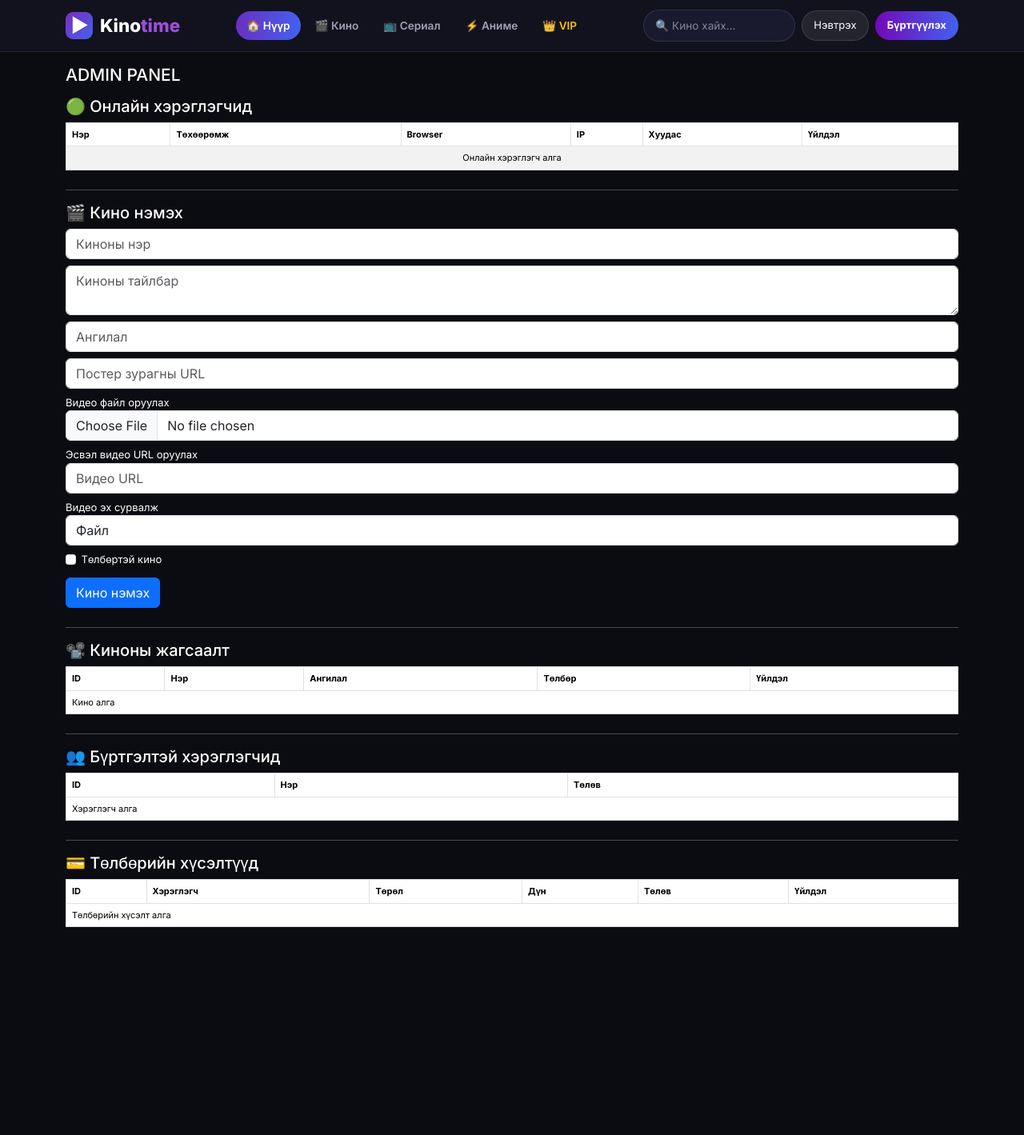
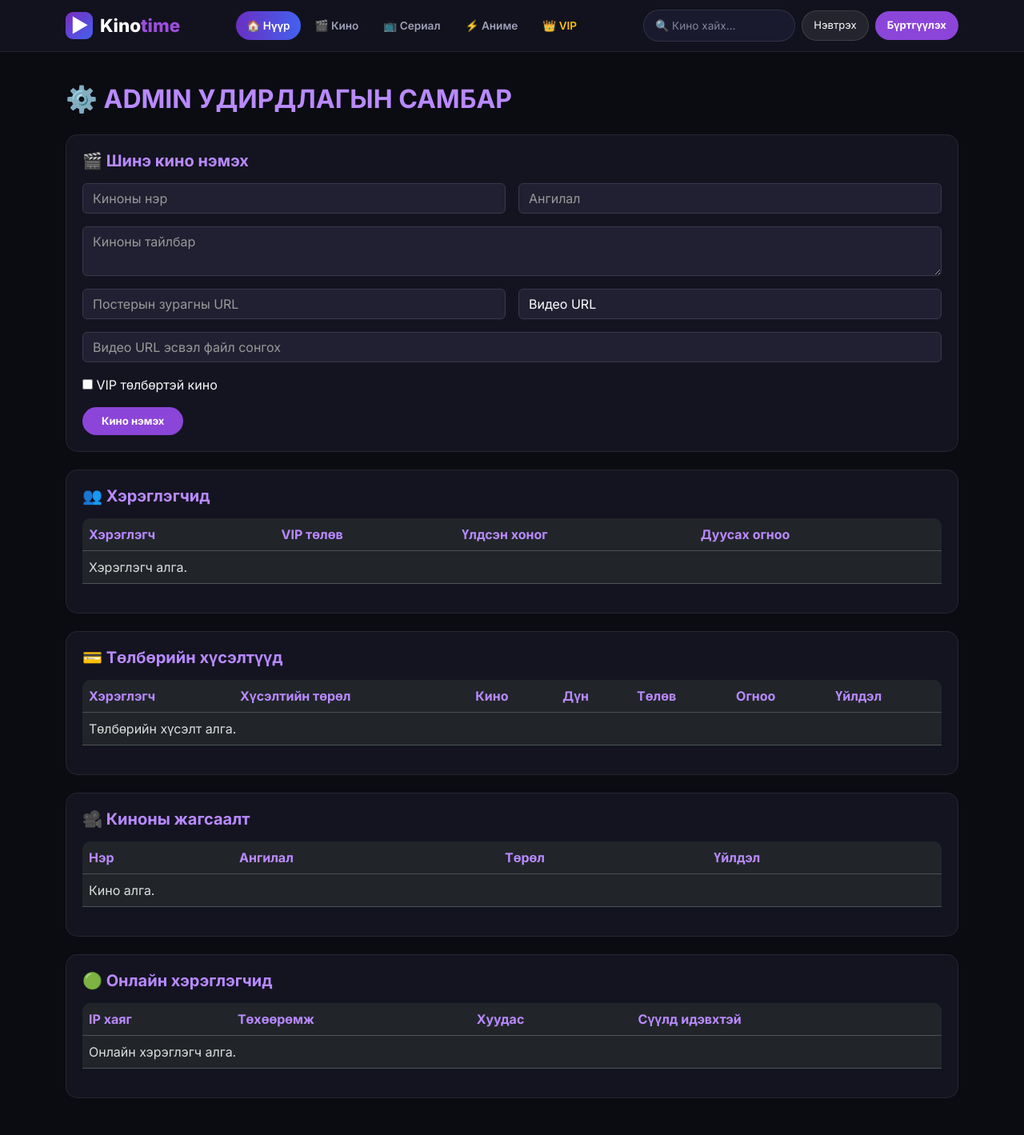
Before and after one commit to drbattvshig99-afk/KinoTime, a Flask app: template templates/admin.html in a window 1280 px wide. Shown: the whole page at 80% size. Before the commit the page ends 1159 px from the top, so only its background shows below. Run offline with Flask 3, Linux system fonts and the light colour scheme; the template is opened without the code that fills it, so the values that code supplies are empty; data comes from the database, SQL or seed files in the repository.

Commit message:
Update admin.html

```diff
--- a/templates/admin.html
+++ b/templates/admin.html
@@ -1,334 +1,259 @@
 {% extends "base.html" %}
+{% block content %}
 
-{% block content %}
 <style>
-.admin-wrap {
-    font-size: 13px;
+.admin-card {
+    background: #141421;
+    border: 1px solid rgba(255,255,255,.08);
+    border-radius: 15px;
+    padding: 20px;
+    margin-bottom: 22px;
 }
-.admin-wrap h2 {
-    font-size: 21px;
-    margin-bottom: 14px;
+.admin-title { color: #b98aff; font-weight: 700; }
+.table { color: #eee; vertical-align: middle; }
+.table th { color: #b98aff; white-space: nowrap; }
+.table td { color: #ddd; }
+.form-control, .form-select {
+    background: #202032;
+    color: white;
+    border: 1px solid #39394f;
 }
-.admin-section {
-    margin-bottom: 24px;
+.form-control:focus, .form-select:focus {
+    background: #202032;
+    color: white;
+    border-color: #a855f7;
+    box-shadow: none;
 }
-.admin-table-wrap {
-    width: 100%;
-    overflow-x: auto;
-    -webkit-overflow-scrolling: touch;
+.form-control::placeholder { color: #999; }
+.btn-purple {
+    background: #8b45d9;
+    color: white;
+    border: 0;
 }
-.admin-table {
-    width: 100%;
-    font-size: 11px;
-    white-space: nowrap;
-    margin-bottom: 0;
-}
-.admin-table th,
-.admin-table td {
-    padding: 6px 7px !important;
-    vertical-align: middle;
-}
-.admin-table th {
-    font-size: 11px;
-}
-.admin-table .btn {
-    font-size: 10px;
-    padding: 3px 6px;
-}
-.status-online {
-    color: #198754;
-    font-weight: bold;
-}
-.guest-name {
-    color: #888;
-}
-.admin-card {
-    padding: 12px;
-    border-radius: 8px;
-    margin-bottom: 12px;
-}
-.admin-form {
-    margin-bottom: 12px;
-}
-.admin-form input,
-.admin-form select,
-.admin-form textarea {
-    margin-bottom: 8px;
-}
-@media(max-width:600px) {
-    .admin-wrap {
-        padding-left: 5px;
-        padding-right: 5px;
-    }
-    .admin-table {
-        font-size: 10px;
-    }
-    .admin-table th,
-    .admin-table td {
-        padding: 5px !important;
-    }
-}
+.btn-purple:hover { background: #7132b8; color: white; }
+.table-responsive { border-radius: 10px; }
 </style>
 
-<div class="container admin-wrap">
+<div class="container py-4">
 
-    <h2>ADMIN PANEL</h2>
+    <h2 class="admin-title mb-4">⚙️ ADMIN УДИРДЛАГЫН САМБАР</h2>
 
     {% with messages = get_flashed_messages() %}
-      {% if messages %}
+    {% if messages %}
         {% for message in messages %}
-          <div class="alert alert-info">{{ message }}</div>
+        <div class="alert alert-info">{{ message }}</div>
         {% endfor %}
-      {% endif %}
+    {% endif %}
     {% endwith %}
 
-    <!-- ОНЛАЙН ХЭРЭГЛЭГЧИД -->
-    <div class="admin-section">
-        <h5>🟢 Онлайн хэрэглэгчид</h5>
-        <div class="table-responsive admin-table-wrap">
-            <table class="table table-bordered table-striped admin-table">
+    <div class="admin-card">
+        <h5 class="admin-title mb-3">🎬 Шинэ кино нэмэх</h5>
+
+        <form method="POST" action="{{ url_for('add_movie') }}" enctype="multipart/form-data">
+            <div class="row g-3">
+                <div class="col-md-6">
+                    <input class="form-control" name="title" placeholder="Киноны нэр" required>
+                </div>
+
+                <div class="col-md-6">
+                    <input class="form-control" name="category" placeholder="Ангилал">
+                </div>
+
+                <div class="col-md-12">
+                    <textarea class="form-control" name="description" placeholder="Киноны тайлбар"></textarea>
+                </div>
+
+                <div class="col-md-6">
+                    <input class="form-control" name="poster" placeholder="Постерын зурагны URL">
+                </div>
+
+                <div class="col-md-6">
+                    <select class="form-select" name="source_type">
+                        <option value="url">Видео URL</option>
+                        <option value="file">Видео файл</option>
+                    </select>
+                </div>
+
+                <div class="col-md-12">
+                    <input class="form-control" name="source" placeholder="Видео URL эсвэл файл сонгох">
+                </div>
+
+                <div class="col-md-12">
+                    <label class="text-light">
+                        <input type="checkbox" name="paid" value="1">
+                        VIP төлбөртэй кино
+                    </label>
+                </div>
+
+                <div class="col-12">
+                    <button class="btn btn-purple px-4" type="submit">Кино нэмэх</button>
+                </div>
+            </div>
+        </form>
+    </div>
+
+    <div class="admin-card">
+        <h5 class="admin-title mb-3">👥 Хэрэглэгчид</h5>
+
+        <div class="table-responsive">
+            <table class="table table-dark table-hover">
                 <thead>
                     <tr>
-                        <th>Нэр</th>
-                        <th>Төхөөрөмж</th>
-                        <th>Browser</th>
-                        <th>IP</th>
-                        <th>Хуудас</th>
-                        <th>Үйлдэл</th>
+                        <th>Хэрэглэгч</th>
+                        <th>VIP төлөв</th>
+                        <th>Үлдсэн хоног</th>
+                        <th>Дуусах огноо</th>
                     </tr>
                 </thead>
                 <tbody>
-                {% for v in visitors %}
+                {% for user in users %}
                     <tr>
+                        <td>{{ user.username }}</td>
                         <td>
-                            {% if v.username %}
-                                <strong>{{ v.username }}</strong>
+                            {% if user.vip_days > 0 %}
+                                <span class="badge bg-success">VIP идэвхтэй</span>
                             {% else %}
-                                <span class="guest-name">Зочин</span>
+                                <span class="badge bg-secondary">VIP байхгүй</span>
                             {% endif %}
                         </td>
-                        <td>{{ v.device or 'Тодорхойгүй' }}</td>
-                        <td>{{ v.browser or 'Тодорхойгүй' }}</td>
-                        <td>{{ v.ip or '-' }}</td>
-                        <td>{{ v.page or '-' }}</td>
-                        <td>
-                            {% if v.ip %}
-                                <form method="POST" action="{{ url_for('ban_ip') }}" style="display:inline">
-                                    <input type="hidden" name="ip" value="{{ v.ip }}">
-                                    <button class="btn btn-danger" type="submit">
-                                        Хориглох
-                                    </button>
-                                </form>
-                            {% endif %}
-                        </td>
+                        <td>{{ user.vip_days }}</td>
+                        <td>{{ user.vip_until or '-' }}</td>
                     </tr>
                 {% else %}
-                    <tr>
-                        <td colspan="6" class="text-center">
-                            Онлайн хэрэглэгч алга
-                        </td>
-                    </tr>
+                    <tr><td colspan="4">Хэрэглэгч алга.</td></tr>
                 {% endfor %}
                 </tbody>
             </table>
         </div>
     </div>
 
-    <hr>
+    <div class="admin-card">
+        <h5 class="admin-title mb-3">💳 Төлбөрийн хүсэлтүүд</h5>
 
-    <!-- КИНО НЭМЭХ -->
-    <div class="admin-section">
-        <h5>🎬 Кино нэмэх</h5>
+        <div class="table-responsive">
+            <table class="table table-dark table-hover">
+                <thead>
+                    <tr>
+                        <th>Хэрэглэгч</th>
+                        <th>Хүсэлтийн төрөл</th>
+                        <th>Кино</th>
+                        <th>Дүн</th>
+                        <th>Төлөв</th>
+                        <th>Огноо</th>
+                        <th>Үйлдэл</th>
+                    </tr>
+                </thead>
+                <tbody>
+                {% for payment in payments %}
+                    <tr>
+                        <td>{{ payment.username }}</td>
+                        <td>
+                            {% if payment.request_type == 'vip' %}
+                                <span class="badge bg-warning text-dark">1 сарын VIP</span>
+                            {% else %}
+                                <span class="badge bg-info text-dark">Кино үзэх</span>
+                            {% endif %}
+                        </td>
+                        <td>{{ payment.movie_title or '-' }}</td>
+                        <td>{{ payment.amount }}₮</td>
+                        <td>
+                            {% if payment.status == 'approved' %}
+                                <span class="badge bg-success">Зөвшөөрсөн</span>
+                            {% elif payment.status == 'rejected' %}
+                                <span class="badge bg-danger">Татгалзсан</span>
+                            {% else %}
+                                <span class="badge bg-warning text-dark">Хүлээгдэж буй</span>
+                            {% endif %}
+                        </td>
+                        <td>{{ payment.created_at }}</td>
+                        <td>
+                            {% if payment.status == 'pending' %}
+                            <form method="POST"
+                                  action="{{ url_for('payment_action', pid=payment.id, action='approve') }}"
+                                  class="d-inline">
+                                <button class="btn btn-success btn-sm">Зөвшөөрөх</button>
+                            </form>
 
-        <form method="POST"
-              action="{{ url_for('add_movie') }}"
-              enctype="multipart/form-data"
-              class="admin-form">
-
-            <input type="text"
-                   name="title"
-                   class="form-control"
-                   placeholder="Киноны нэр"
-                   required>
-
-            <textarea name="description"
-                      class="form-control"
-                      placeholder="Киноны тайлбар"></textarea>
-
-            <input type="text"
-                   name="category"
-                   class="form-control"
-                   placeholder="Ангилал">
-
-            <input type="text"
-                   name="poster"
-                   class="form-control"
-                   placeholder="Постер зурагны URL">
-
-            <label>Видео файл оруулах</label>
-            <input type="file"
-                   name="video"
-                   class="form-control"
-                   accept="video/*">
-
-            <label>Эсвэл видео URL оруулах</label>
-            <input type="text"
-                   name="source"
-                   class="form-control"
-                   placeholder="Видео URL">
-
-            <label>Видео эх сурвалж</label>
-            <select name="source_type" class="form-control">
-                <option value="file">Файл</option>
-                <option value="url">URL</option>
-            </select>
-
-            <div class="form-check mb-2">
-                <input type="checkbox"
-                       name="paid"
-                       value="1"
-                       class="form-check-input"
-                       id="paid">
-                <label class="form-check-label" for="paid">
-                    Төлбөртэй кино
-                </label>
-            </div>
-
-            <button type="submit" class="btn btn-primary">
-                Кино нэмэх
-            </button>
-        </form>
+                            <form method="POST"
+                                  action="{{ url_for('payment_action', pid=payment.id, action='reject') }}"
+                                  class="d-inline">
+                                <button class="btn btn-danger btn-sm">Татгалзах</button>
+                            </form>
+                            {% endif %}
+                        </td>
+                    </tr>
+                {% else %}
+                    <tr><td colspan="7">Төлбөрийн хүсэлт алга.</td></tr>
+                {% endfor %}
+                </tbody>
+            </table>
+        </div>
     </div>
 
-    <hr>
+    <div class="admin-card">
+        <h5 class="admin-title mb-3">🎥 Киноны жагсаалт</h5>
 
-    <!-- КИНОНЫ ЖАГСААЛТ -->
-    <div class="admin-section">
-        <h5>📽️ Киноны жагсаалт</h5>
-
-        <div class="table-responsive admin-table-wrap">
-            <table class="table table-bordered admin-table">
+        <div class="table-responsive">
+            <table class="table table-dark table-hover">
                 <thead>
                     <tr>
-                        <th>ID</th>
                         <th>Нэр</th>
                         <th>Ангилал</th>
-                        <th>Төлбөр</th>
+                        <th>Төрөл</th>
                         <th>Үйлдэл</th>
                     </tr>
                 </thead>
                 <tbody>
                 {% for movie in movies %}
                     <tr>
-                        <td>{{ movie.id }}</td>
                         <td>{{ movie.title }}</td>
-                        <td>{{ movie.category or '-' }}</td>
+                        <td>{{ movie.category }}</td>
                         <td>
                             {% if movie.paid %}
-                                Төлбөртэй
+                                VIP
                             {% else %}
                                 Үнэгүй
                             {% endif %}
                         </td>
                         <td>
                             <form method="POST"
-                                  action="{{ url_for('delete_movie', movie_id=movie.id) }}"
+                                  action="{{ url_for('delete_movie', mid=movie.id) }}"
                                   onsubmit="return confirm('Энэ киног устгах уу?')">
-                                <button class="btn btn-danger" type="submit">
-                                    Устгах
-                                </button>
+                                <button class="btn btn-danger btn-sm">Устгах</button>
                             </form>
                         </td>
                     </tr>
                 {% else %}
-                    <tr>
-                        <td colspan="5">Кино алга</td>
-                    </tr>
+                    <tr><td colspan="4">Кино алга.</td></tr>
                 {% endfor %}
                 </tbody>
             </table>
         </div>
     </div>
 
-    <hr>
+    <div class="admin-card">
+        <h5 class="admin-title mb-3">🟢 Онлайн хэрэглэгчид</h5>
 
-    <!-- ХЭРЭГЛЭГЧИД -->
-    <div class="admin-section">
-        <h5>👥 Бүртгэлтэй хэрэглэгчид</h5>
-
-        <div class="table-responsive admin-table-wrap">
-            <table class="table table-bordered admin-table">
+        <div class="table-responsive">
+            <table class="table table-dark table-hover">
                 <thead>
                     <tr>
-                        <th>ID</th>
-                        <th>Нэр</th>
-                        <th>Төлөв</th>
+                        <th>IP хаяг</th>
+                        <th>Төхөөрөмж</th>
+                        <th>Хуудас</th>
+                        <th>Сүүлд идэвхтэй</th>
                     </tr>
                 </thead>
                 <tbody>
-                {% for user in users %}
+                {% for v in visitors %}
                     <tr>
-                        <td>{{ user.id }}</td>
-                        <td>{{ user.username }}</td>
-                        <td>
-                            {% if user.is_banned %}
-                                <span class="text-danger">Хориглосон</span>
-                            {% else %}
-                                <span class="text-success">Идэвхтэй</span>
-                            {% endif %}
-                        </td>
+                        <td>{{ v.ip }}</td>
+                        <td>{{ v.device }}</td>
+                        <td>{{ v.last_page }}</td>
+                        <td>{{ v.last_seen }}</td>
                     </tr>
                 {% else %}
-                    <tr>
-                        <td colspan="3">Хэрэглэгч алга</td>
-                    </tr>
-                {% endfor %}
-                </tbody>
-            </table>
-        </div>
-    </div>
-
-    <hr>
-
-    <!-- ТӨЛБӨРҮҮД -->
-    <div class="admin-section">
-        <h5>💳 Төлбөрийн хүсэлтүүд</h5>
-
-        <div class="table-responsive admin-table-wrap">
-            <table class="table table-bordered admin-table">
-                <thead>
-                    <tr>
-                        <th>ID</th>
-                        <th>Хэрэглэгч</th>
-                        <th>Төрөл</th>
-                        <th>Дүн</th>
-                        <th>Төлөв</th>
-                        <th>Үйлдэл</th>
-                    </tr>
-                </thead>
-                <tbody>
-                {% for payment in payments %}
-                    <tr>
-                        <td>{{ payment.id }}</td>
-                        <td>{{ payment.username or '-' }}</td>
-                        <td>{{ payment.method or '-' }}</td>
-                        <td>{{ payment.amount or '-' }}</td>
-                        <td>{{ payment.status or '-' }}</td>
-                        <td>
-                            {% if payment.status != 'approved' %}
-                                <form method="POST"
-                                      action="{{ url_for('approve_payment', payment_id=payment.id) }}">
-                                    <button class="btn btn-success" type="submit">
-                                        Зөвшөөрөх
-                                    </button>
-                                </form>
-                            {% endif %}
-                        </td>
-                    </tr>
-                {% else %}
-                    <tr>
-                        <td colspan="6">Төлбөрийн хүсэлт алга</td>
-                    </tr>
+                    <tr><td colspan="4">Онлайн хэрэглэгч алга.</td></tr>
                 {% endfor %}
                 </tbody>
             </table>
```
